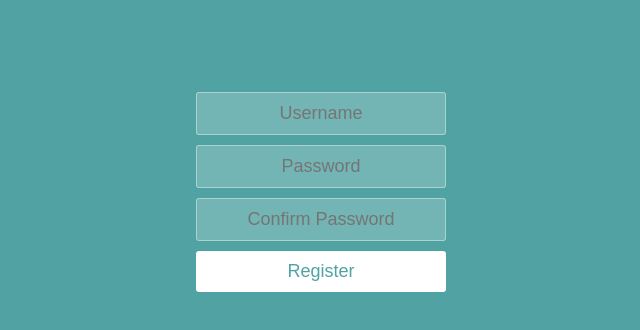
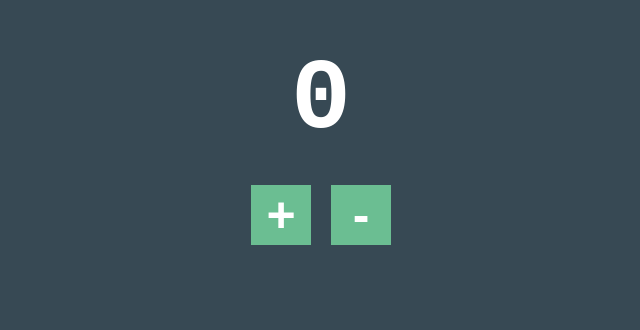
Before and after one commit to hari-dharan/React-Udemy-Course, a React app: page / in a window 1280 px wide. Shown: the part 136-466 px from the top of the page, without its empty margins (319-959 px from the left). Built offline with nearby package versions, Linux system fonts and the light colour scheme.

Commit message:
React Hooks - useState

```diff
--- a/public/styles.css
+++ b/public/styles.css
@@ -1,57 +1,29 @@
-* {
-  box-sizing: border-box;
-  margin: 0;
-  padding: 0;
-  font-weight: 300;
+body {
+  font: normal 14px/100% "Andale Mono", AndaleMono, monospace;
+  color: #fff;
+  padding: 50px;
+  width: 300px;
+  margin: 0 auto;
+  background-color: #374954;
+  text-align: center;
 }
 
-body {
-  font-family: "Source Sans Pro", sans-serif;
-  color: white;
-  font-weight: 300;
-  background: #50a3a2;
-  width: 100%;
-  height: 100%;
+h1 {
+  font-size: 100px;
 }
 
 .container {
-  margin: 10% auto;
-  padding: 80px 0;
-  text-align: center;
+  margin: 60% auto;
 }
 
-.container h1 {
-  font-size: 40px;
-  font-weight: 200;
+button {
+  display: inline-block;
+  background-color: #6bbe92;
+  border: 0;
+  width: 60px;
+  margin: 10px;
+  text-align: center;
+  color: #fff;
+  font-weight: bold;
+  font-size: 50px;
 }
-
-form {
-  padding: 20px 0;
-  position: relative;
-}
-form input {
-  border: 1px solid rgba(252, 252, 252, 0.4);
-  background-color: rgba(252, 252, 252, 0.2);
-  width: 250px;
-  border-radius: 3px;
-  font-family: "Source Sans Pro", sans-serif;
-  padding: 10px 15px;
-  margin: 0 auto 10px auto;
-  display: block;
-  text-align: center;
-  font-size: 18px;
-  color: white;
-  font-weight: 300;
-}
-
-form button {
-  appearance: none;
-  outline: 0;
-  background-color: white;
-  border: 0;
-  padding: 10px 15px;
-  color: #50a3a2;
-  border-radius: 3px;
-  width: 250px;
-  font-size: 18px;
-}
--- a/src/Components/App.jsx
+++ b/src/Components/App.jsx
@@ -1,22 +1,47 @@
 // {}
-import React from "react";
-import Login from "./Login";
-import Register from "./Register";
-
-var userIsRegistered = false;
+import React, { useState } from "react";
 
 function App() {
+  const [count, setCount] = useState(0);
+
+  function increase() {
+    setCount(count + 1);
+  }
+
+  function decrease() {
+    setCount(count - 1);
+  }
+
   return (
     <div className="container">
-      {userIsRegistered ? <Login /> : <Register />}
+      <h1>{count}</h1>
+      <button onClick={increase}>+</button>
+      <button onClick={decrease}>-</button>
     </div>
   );
 }
 
 export default App;
 
-//Challenge: Without moving the userIsRegistered variable,
-//1. Show Login as the button text if userIsRegistered is true.
-//Show Register as the button text if userIsRegistered is false.
-//2. Only show the Confirm Password input if userIsRegistered is false.
-//Don't show it if userIsRegistered is true.
+/*
+
+Notes on Basic Hooks from Docs
+
+// const [state, setState] = useState(initial State)
+
+Returns a stateful value, and a function to update it.
+During the initial render, the returned state (state) is
+the same as the value passed as the first argument
+(initialState).
+
+The setState function is used to update the state.
+It accepts a new state value and enqueues a re-render
+of the component.
+
+// setState(newState)
+
+During subsequent re-renders, the first value
+returned by useState will always be the most
+recent state after applying updates.
+
+*/
--- a/src/Components/Input.jsx
+++ /dev/null
@@ -1,7 +0,0 @@
-import React from "react";
-
-function Input(props) {
-  return <input type={props.type} placeholder={props.placeholder} />;
-}
-
-export default Input;
--- a/src/Components/Login.jsx
+++ /dev/null
@@ -1,14 +0,0 @@
-import React from "react";
-import Input from "./Input";
-
-function Login() {
-  return (
-    <form className="form">
-      <Input type="text" placeholder="Username" />
-      <Input type="password" placeholder="Password" />
-      <button type="submit">Login</button>
-    </form>
-  );
-}
-
-export default Login;
--- a/src/Components/Register.jsx
+++ /dev/null
@@ -1,15 +0,0 @@
-import React from "react";
-import Input from "./Input";
-
-function Register() {
-  return (
-    <form className="form">
-      <Input type="text" placeholder="Username" />
-      <Input type="password" placeholder="Password" />
-      <Input type="password" placeholder="Confirm Password" />
-      <button type="submit">Register</button>
-    </form>
-  );
-}
-
-export default Register;
```
